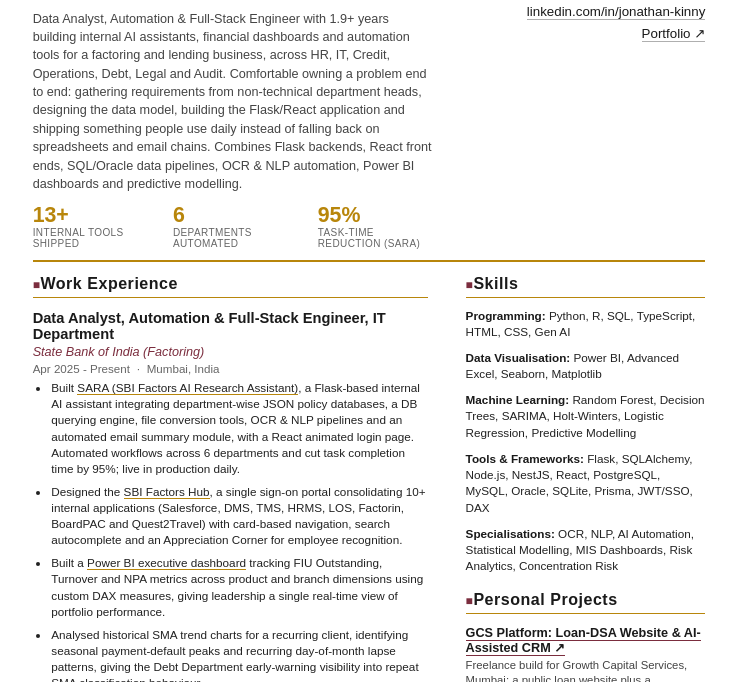
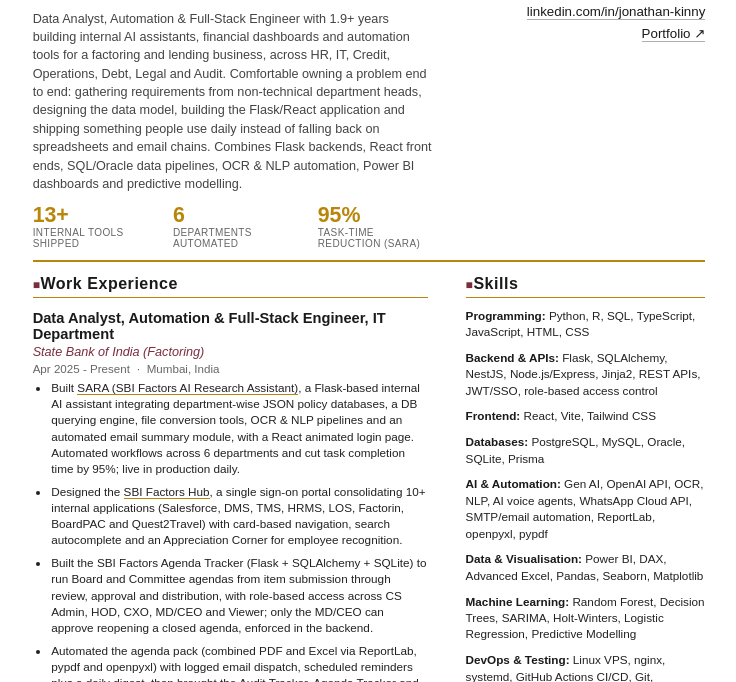
Before and after one commit to Jonathannnn3009/jonathan-kinny-portfolio, a plain HTML site: page resume.html in a window 1280 px wide. Shown: the part 118-800 px from the top of the page, without its empty margins (271-1007 px from the left). Drawn offline with Linux system fonts and the light colour scheme.

Commit message:
Move newest tools up in resume experience and expand skills
Co-Authored-By: Claude Sonnet 5.5 <noreply@anthropic.com>

```diff
--- a/resume.html
+++ b/resume.html
@@ -221,21 +221,21 @@
         <ul class="bullets">
           <li>Built <a href="sara_portfolio_demo.html" target="_blank" rel="noopener">SARA (SBI Factors AI Research Assistant)</a>, a Flask-based internal AI assistant integrating department-wise JSON policy databases, a DB querying engine, file conversion tools, OCR &amp; NLP pipelines and an automated email summary module, with a React animated login page. Automated workflows across 6 departments and cut task completion time by 95%; live in production daily.</li>
           <li>Designed the <a href="demo-sso-hub.html" target="_blank" rel="noopener">SBI Factors Hub</a>, a single sign-on portal consolidating 10+ internal applications (Salesforce, DMS, TMS, HRMS, LOS, Factorin, BoardPAC and Quest2Travel) with card-based navigation, search autocomplete and an Appreciation Corner for employee recognition.</li>
+          <li>Built the SBI Factors Agenda Tracker (Flask + SQLAlchemy + SQLite) to run Board and Committee agendas from item submission through review, approval and distribution, with role-based access across CS Admin, HOD, CXO, MD/CEO and Viewer; only the MD/CEO can approve reopening a closed agenda, enforced in the backend.</li>
+          <li>Automated the agenda pack (combined PDF and Excel via ReportLab, pypdf and openpyxl) with logged email dispatch, scheduled reminders plus a daily digest, then brought the Audit Tracker, Agenda Tracker and Node.js KRI Monitoring app under one login portal using a signed single-use JWT bridge.</li>
+          <li>Built Treasury automation for the Treasury Department: daily cash-flow position, borrowing chart, CP and WCL registers, auto-generated bank letters and an MIS dashboard.</li>
+          <li>Built a Lease Tracker and a Provision Tracker for the Accounts team.</li>
           <li>Built a <a href="demo-lms-dashboard.html" target="_blank" rel="noopener">Power BI executive dashboard</a> tracking FIU Outstanding, Turnover and NPA metrics across product and branch dimensions using custom DAX measures, giving leadership a single real-time view of portfolio performance.</li>
           <li>Analysed historical SMA trend charts for a recurring client, identifying seasonal payment-default peaks and recurring day-of-month lapse patterns, giving the Debt Department early-warning visibility into repeat SMA classification behaviour.</li>
           <li>Built the <a href="demo-sma-tracker.html" target="_blank" rel="noopener">SMA Report Management System</a> (Flask + SQLite) for the Debt Department, replacing an entirely manual tracking process with daily entry workflows, currency-wise report generation, automated reminders and historical lookup; now used in daily operations.</li>
           <li>Developed an <a href="demo-ocr-validator.html" target="_blank" rel="noopener">OCR-based Invoice-PO Validator</a> integrated into SARA to replace manual invoice-to-PO matching for the Accounts team and ran a full vendor ROI evaluation between two OCR providers delivered to leadership.</li>
           <li>Built the <a href="demo-audit-tracker.html" target="_blank" rel="noopener">Audit Queries Tracker</a> (Flask + MySQL) to move audit query management off email, with role-based access, automatic email notifications, a multi-level SLA escalation matrix and a full audit trail.</li>
-          <li>Built the SBI Factors Agenda Tracker (Flask + SQLAlchemy + SQLite) to run Board and Committee agendas from item submission through review, approval and distribution, with role-based access across CS Admin, HOD, CXO, MD/CEO and Viewer; only the MD/CEO can approve reopening a closed agenda, enforced in the backend.</li>
-          <li>Automated the agenda pack (combined PDF and Excel via ReportLab, pypdf and openpyxl) with logged email dispatch, scheduled reminders plus a daily digest, then brought the Audit Tracker, Agenda Tracker and Node.js KRI Monitoring app under one login portal using a signed single-use JWT bridge.</li>
           <li>Led a large-scale <a href="demo-migration-gateway.html" target="_blank" rel="noopener">Oracle to MySQL Migration Gateway</a> for the lending management system, building a Python gateway that connected both databases simultaneously to migrate 15+ years of historical financial data, handling type mapping, transformation and error handling with full validation.</li>
           <li>Built a dedicated <a href="demo-sma-status-tracker.html" target="_blank" rel="noopener">SMA Status Tracker</a> for the Debt Department to monitor which client buckets are deteriorating over time, used daily for client-level analysis and portfolio health monitoring.</li>
           <li>Built the <a href="demo-legal-tracker.html" target="_blank" rel="noopener">Legal Cases Tracker</a> (Flask + MySQL) for the Legal Department to log cases, update status, record hearing dates and outcomes and access full case history, replacing manual registers and scattered spreadsheets as the single source of truth for litigation.</li>
           <li>Built the <a href="demo-quiz-hub.html" target="_blank" rel="noopener">SBI Factors Quiz Hub</a>, an internal employee quiz platform in Flask for training and knowledge assessment across departments, with category selection, timed questions, scoring and a department leaderboard.</li>
           <li>Built a Python-based PDF Tools Suite for compression and splitting, used across departments for document management workflows.</li>
           <li>Conducted risk analysis for FY24-25, developed systematic workflow representations for management, designed reports for the LMS application and identified redundant PRR clients through data analysis.</li>
-          <li>Built Treasury automation for the Treasury Department: daily cash-flow position, borrowing chart, CP and WCL registers, auto-generated bank letters and an MIS dashboard.</li>
-          <li>Built a Lease Tracker and a Provision Tracker for the Accounts team.</li>
         </ul>
 
         <p class="job-role">Risk Analyst Intern</p>
@@ -272,11 +272,15 @@
       <div class="col-right">
 
         <h2 class="section">Skills</h2>
-        <p class="skill-line"><b>Programming:</b> Python, R, SQL, TypeScript, HTML, CSS, Gen AI</p>
-        <p class="skill-line"><b>Data Visualisation:</b> Power BI, Advanced Excel, Seaborn, Matplotlib</p>
+        <p class="skill-line"><b>Programming:</b> Python, R, SQL, TypeScript, JavaScript, HTML, CSS</p>
+        <p class="skill-line"><b>Backend &amp; APIs:</b> Flask, SQLAlchemy, NestJS, Node.js/Express, Jinja2, REST APIs, JWT/SSO, role-based access control</p>
+        <p class="skill-line"><b>Frontend:</b> React, Vite, Tailwind CSS</p>
+        <p class="skill-line"><b>Databases:</b> PostgreSQL, MySQL, Oracle, SQLite, Prisma</p>
+        <p class="skill-line"><b>AI &amp; Automation:</b> Gen AI, OpenAI API, OCR, NLP, AI voice agents, WhatsApp Cloud API, SMTP/email automation, ReportLab, openpyxl, pypdf</p>
+        <p class="skill-line"><b>Data &amp; Visualisation:</b> Power BI, DAX, Advanced Excel, Pandas, Seaborn, Matplotlib</p>
         <p class="skill-line"><b>Machine Learning:</b> Random Forest, Decision Trees, SARIMA, Holt-Winters, Logistic Regression, Predictive Modelling</p>
-        <p class="skill-line"><b>Tools &amp; Frameworks:</b> Flask, SQLAlchemy, Node.js, NestJS, React, PostgreSQL, MySQL, Oracle, SQLite, Prisma, JWT/SSO, DAX</p>
-        <p class="skill-line"><b>Specialisations:</b> OCR, NLP, AI Automation, Statistical Modelling, MIS Dashboards, Risk Analytics, Concentration Risk</p>
+        <p class="skill-line"><b>DevOps &amp; Testing:</b> Linux VPS, nginx, systemd, GitHub Actions CI/CD, Git, Cloudflare, Jest</p>
+        <p class="skill-line"><b>Specialisations:</b> AI Automation, Statistical Modelling, MIS Dashboards, Risk Analytics, Concentration Risk</p>
 
         <h2 class="section">Personal Projects</h2>
         <div class="proj">
```
